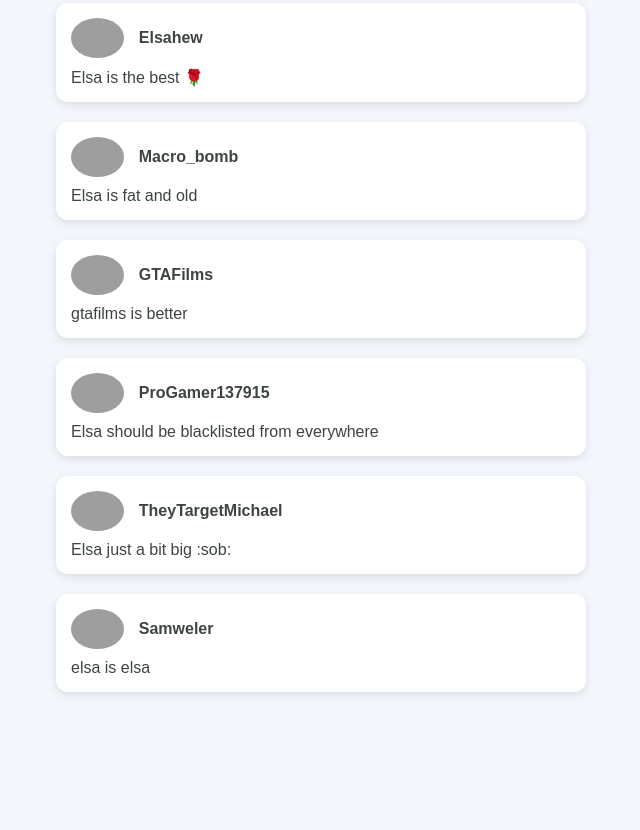
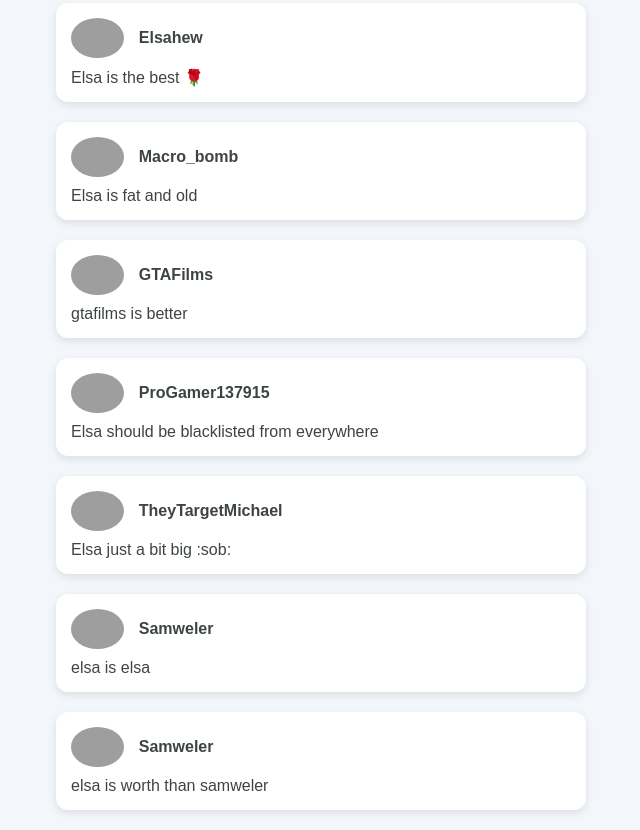
Before and after one commit to DevBucketDEV/chez-studios-new, a plain HTML site: page ElsaBook/index.html in a window 1280 px wide. Shown: the part 1194-2024 px from the top of the page, without its empty margins (319-959 px from the left). Before the commit the page ends 1906 px from the top, so only its background shows below. Drawn offline with Linux system fonts and the light colour scheme; grey boxes are pictures that could not be loaded; a script that the page names is missing.

Commit message:
Update index.html

```diff
--- a/ElsaBook/index.html
+++ b/ElsaBook/index.html
@@ -116,6 +116,13 @@
     <p>   elsa is elsa </p>
   </div>
 
+   <div class="post">
+    <img src="https://cdn.discordapp.com/attachments/1160645021842800700/1414163792492892200/image.png?ex=68be922a&is=68bd40aa&hm=8967748aea44825a9b9e3f20621d6d417ed4d27c6ba1fe47d200b85568a2c501& " alt="Samweler">
+
+    <span class="username">Samweler</span>
+    <p>   elsa is worth than samweler </p>
+  </div>
+
   <script src="script.js"></script>
 </body>
 </html>
```
